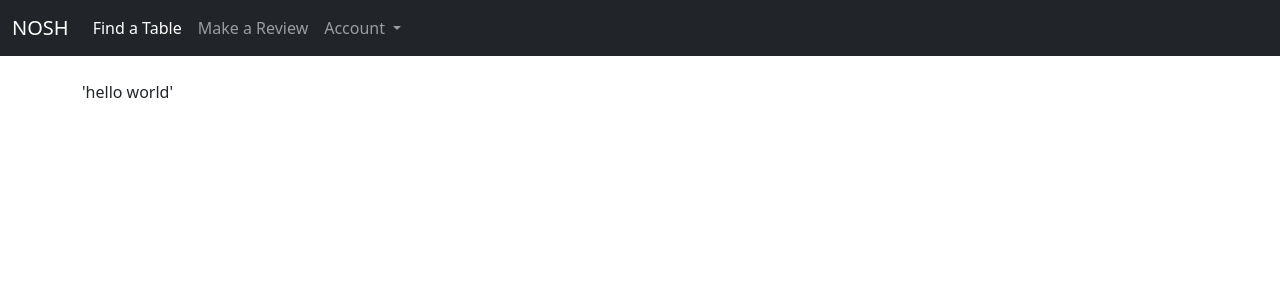
After one commit to katie-marley/findatable, a Flask app: page /navtest in a window 1280 px wide. The commit adds this page. Shown: the top 300 px of the page. Run offline with Flask 2, Linux system fonts and the light colour scheme; some libraries are stand-ins or nearby versions.

Commit message:
before navbar was added to pages

```diff
--- a/application/routes.py
+++ b/application/routes.py
@@ -148,3 +148,8 @@ def sumbit_review():
         return 'Review Submitted!'
 
     return render_template('account.html', form=form)
+
+
+@app.route('/navtest')
+def navtest():
+    return render_template('navtest.html')
--- /dev/null
+++ b/application/templates/base.html
@@ -0,0 +1,32 @@
+<!doctype html>
+<html lang="en">
+  <head>
+    <!-- Required meta tags -->
+    <meta charset="utf-8">
+    <meta name="viewport" content="width=device-width, initial-scale=1">
+
+    <!-- Bootstrap CSS -->
+    <link href="https://cdn.jsdelivr.net/npm/bootstrap@5.1.3/dist/css/bootstrap.min.css" rel="stylesheet" integrity="sha384-1BmE4kWBq78iYhFldvKuhfTAU6auU8tT94WrHftjDbrCEXSU1oBoqyl2QvZ6jIW3" crossorigin="anonymous">
+
+    <title>Hello, world!</title>
+  </head>
+  <body>
+    {% include 'navbar.html' %}
+    <br/>
+    <div class="container">
+        {% block content %}
+        {% endblock %}
+    </div>
+
+    <!-- Optional JavaScript; choose one of the two! -->
+
+    <!-- Option 1: Bootstrap Bundle with Popper -->
+    <script src="https://cdn.jsdelivr.net/npm/bootstrap@5.1.3/dist/js/bootstrap.bundle.min.js" integrity="sha384-ka7Sk0Gln4gmtz2MlQnikT1wXgYsOg+OMhuP+IlRH9sENBO0LRn5q+8nbTov4+1p" crossorigin="anonymous"></script>
+
+    <!-- Option 2: Separate Popper and Bootstrap JS -->
+    <!--
+    <script src="https://cdn.jsdelivr.net/npm/@popperjs/core@2.10.2/dist/umd/popper.min.js" integrity="sha384-7+zCNj/IqJ95wo16oMtfsKbZ9ccEh31eOz1HGyDuCQ6wgnyJNSYdrPa03rtR1zdB" crossorigin="anonymous"></script>
+    <script src="https://cdn.jsdelivr.net/npm/bootstrap@5.1.3/dist/js/bootstrap.min.js" integrity="sha384-QJHtvGhmr9XOIpI6YVutG+2QOK9T+ZnN4kzFN1RtK3zEFEIsxhlmWl5/YESvpZ13" crossorigin="anonymous"></script>
+    -->
+  </body>
+</html>
--- /dev/null
+++ b/application/templates/navbar.html
@@ -0,0 +1,27 @@
+<nav class="navbar navbar-expand-lg navbar-dark bg-dark">
+  <div class="container-fluid">
+    <a class="navbar-brand" href="{{ url_for('home_search')}}">NOSH</a>
+    <button class="navbar-toggler" type="button" data-bs-toggle="collapse" data-bs-target="#navbarSupportedContent" aria-controls="navbarSupportedContent" aria-expanded="false" aria-label="Toggle navigation">
+      <span class="navbar-toggler-icon"></span>
+    </button>
+    <div class="collapse navbar-collapse" id="navbarSupportedContent">
+      <ul class="navbar-nav me-auto mb-2 mb-lg-0">
+        <li class="nav-item">
+          <a class="nav-link active" aria-current="page" href="{{ url_for('home_search') }}">Find a Table</a>
+        </li>
+        <li class="nav-item">
+          <a class="nav-link" href="{{url_for('sumbit_review')}}">Make a Review</a>
+        </li>
+        <li class="nav-item dropdown">
+          <a class="nav-link dropdown-toggle" href="#" id="navbarDropdown" role="button" data-bs-toggle="dropdown" aria-expanded="false">
+            Account
+          </a>
+          <ul class="dropdown-menu" aria-labelledby="navbarDropdown">
+            <li><a class="dropdown-item" href="{{url_for('sumbit_review')}}">My Account</a></li>
+            <li><a class="dropdown-item" href="{{url_for('login')}}">Log Out</a></li>
+          </ul>
+        </li>
+      </ul>
+    </div>
+  </div>
+</nav>
--- /dev/null
+++ b/application/templates/navtest.html
@@ -0,0 +1,5 @@
+{% extends 'base.html' %}
+
+{% block content %}
+'hello world'
+{% endblock %}
--- a/application/templates/search_results.html
+++ b/application/templates/search_results.html
@@ -3,8 +3,11 @@
 <head>
     <meta charset="UTF-8">
     <title>Search Results</title>
+    <link href="https://cdn.jsdelivr.net/npm/bootstrap@5.1.3/dist/css/bootstrap.min.css" rel="stylesheet" integrity="sha384-1BmE4kWBq78iYhFldvKuhfTAU6auU8tT94WrHftjDbrCEXSU1oBoqyl2QvZ6jIW3" crossorigin="anonymous">
+
 </head>
 <body>
+    {% include 'navbar.html' %}
 <div>
 <p>you searched for... </p>
     {% for restaurant in rest %}
```
